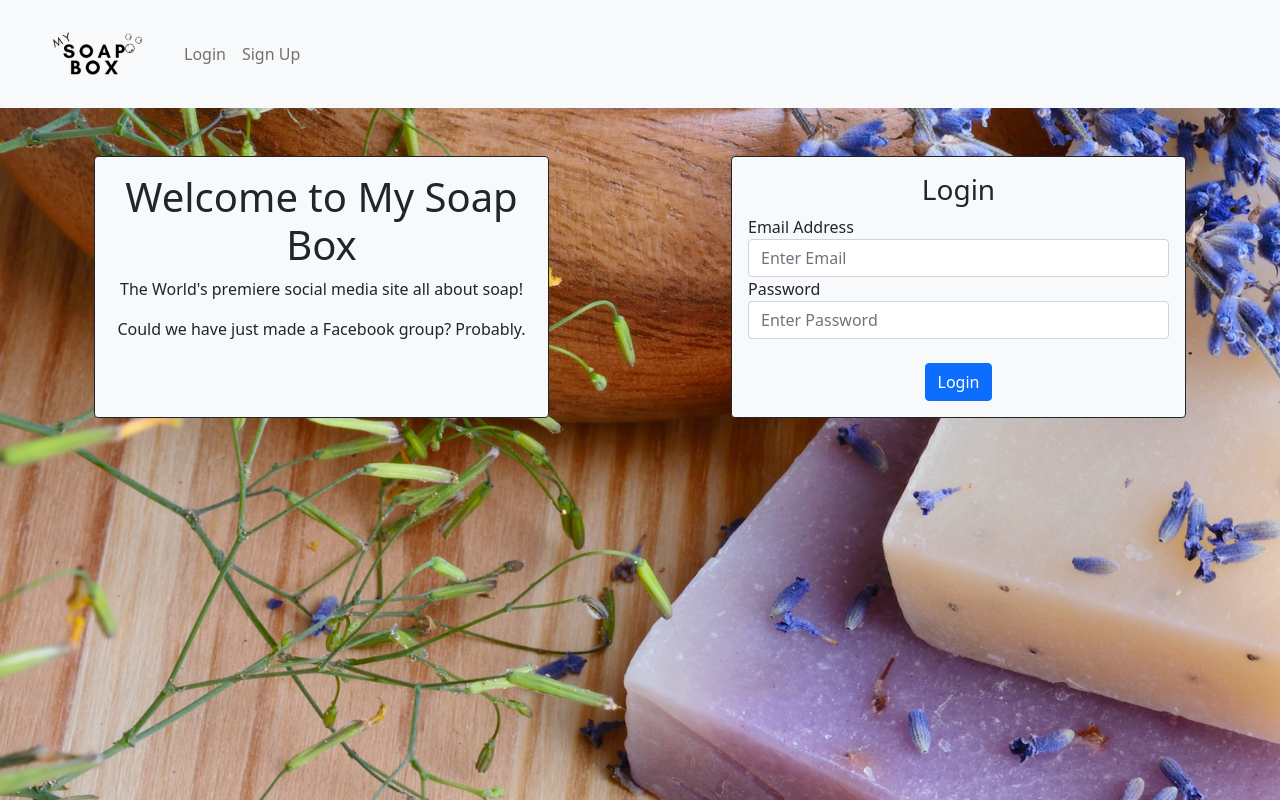
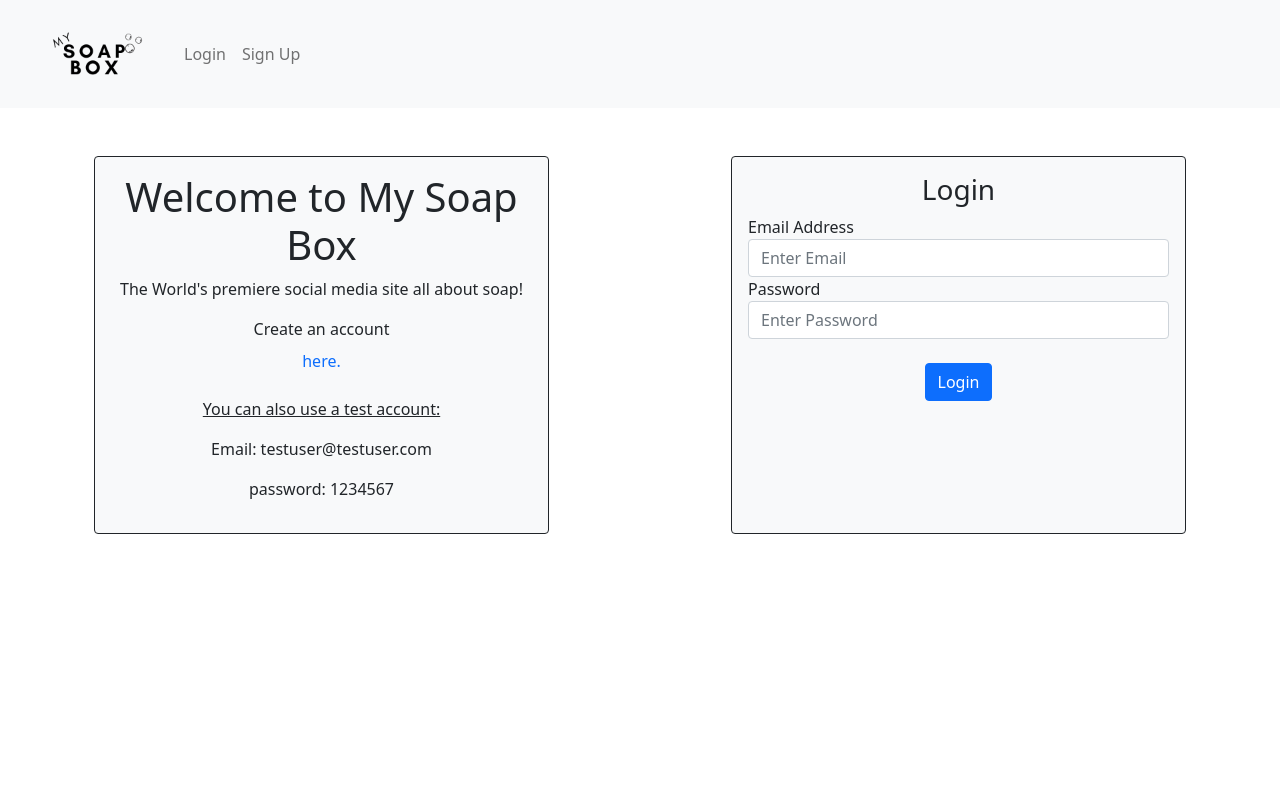
Before and after one commit to garrettatucker/MySoapBox, a Flask app: page /login in a window 1280 px wide. Run offline with Flask 2, Linux system fonts and the light colour scheme; some libraries are stand-ins or nearby versions.

Commit message:
css changes

```diff
--- a/website/static/custom.css
+++ /dev/null
@@ -1,3 +0,0 @@
-body {
-    background-image: url('../static/bgSoap.png');
-}
--- a/website/templates/base.html
+++ b/website/templates/base.html
@@ -10,7 +10,6 @@
       integrity="sha384-EVSTQN3/azprG1Anm3QDgpJLIm9Nao0Yz1ztcQTwFspd3yD65VohhpuuCOmLASjC"
       crossorigin="anonymous"
     />
-    <link rel="stylesheet" type="text/css" href="../static/custom.css">
     <script
       src="https://kit.fontawesome.com/999ca2bb93.js"
       crossorigin="anonymous"
--- a/website/templates/login.html
+++ b/website/templates/login.html
@@ -6,7 +6,10 @@
     <div class="col-5 bg-light border border-dark rounded p-3">
       <h1 align="center">Welcome to My Soap Box</h1>
       <p align="center">The World's premiere social media site all about soap!</p>
-      <p align="center">Could we have just made a Facebook group? Probably.</p>
+      <p align="center">Create an account <a class="nav-item nav-link" href="/sign-up">here.</a></p>
+      <p align="center" style="text-decoration: underline;">You can also use a test account:</p>
+      <p align="center">Email: testuser@testuser.com</p>
+      <p align="center">password: 1234567</p>
     </div>
     <div class="col-2"></div>
     <div class="col-5 bg-light border border-dark rounded p-3">
--- a/website/views.py
+++ b/website/views.py
@@ -39,8 +39,8 @@ def delete_post(id):
 
     if not post:
         flash("Post does not exist.", category='error')
-    elif current_user.id != post.id:
-        flash('You do not have permission to delete this post.', category='error')
+    #elif current_user.id != post.id:
+        #flash('You do not have permission to delete this post.', category='error')
     else:
         db.session.delete(post)
         db.session.commit()
```
Also changed, not shown: website/templates/posts_div.html (+12 -8 lines), static/index.js (renamed from website/static/index.js), static/logo.png (renamed from website/static/logo.png), static/logoWhite.png (renamed from website/static/logoWhite.png), website/database.db, website/static/bgSoap.png (deleted).
